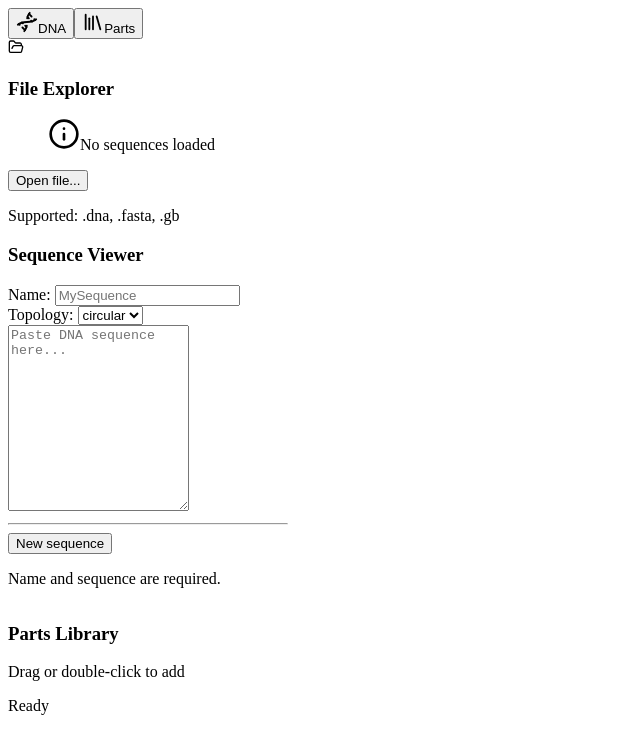
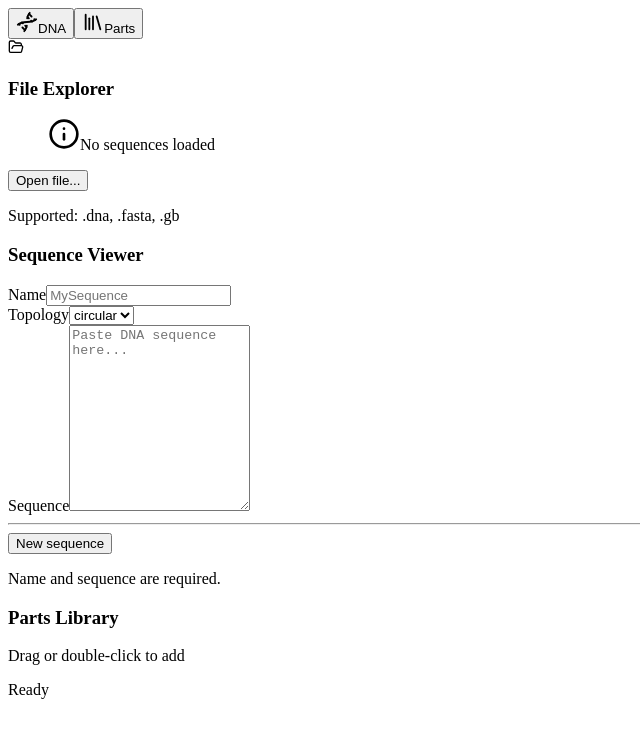
Before and after one commit to Hitorux90/NAipE, a React (Vite) app in the folder src/: page / in a window 1280 px wide. Both pictures are taken after a click on the button "New sequence". Shown: the top 754 px of the page, without its empty margins (0-640 px from the left). Built offline with nearby package versions, Linux system fonts and the light colour scheme.

Commit message:
feat: wire async stdout and stderr reader tasks in SidecarManager::new (TICKET-1)

```diff
--- a/src/components/SequenceViewer.tsx
+++ b/src/components/SequenceViewer.tsx
@@ -9,6 +9,12 @@ interface Props {
   sequence: Sequence | null;
   onChange: (updated: Sequence) => void;
   onCreateSequence?: (created: Sequence) => void;
+}
+
+function statusVariant(status: string): string {
+  const lower = status.toLowerCase();
+  if (lower.includes('fail') || lower.includes('required')) return ' status--error';
+  return ' status--success';
 }
 
 export default function SequenceViewer({ sequence, onChange, onCreateSequence }: Props) {
@@ -145,25 +151,26 @@ export default function SequenceViewer({ sequence, onChange, onCreateSequence }:
     return (
       <div className="canvas__empty">
         <h3 className="canvas__title">Sequence Viewer</h3>
-        <label>
-          Name:{' '}
+        <div className="form-group">
+          <label className="form-label">Name</label>
           <input className="input" value={name} onChange={(e) => setName(e.target.value)} placeholder="MySequence" />
-        </label>
-        <br />
-        <label>
-          Topology:{' '}
+        </div>
+        <div className="form-group">
+          <label className="form-label">Topology</label>
           <select className="select" value={topology} onChange={(e) => setTopology(e.target.value)}>
             <option value="circular">circular</option>
             <option value="linear">linear</option>
           </select>
-        </label>
-        <br />
-        <textarea className="textarea" value={sequenceText} onChange={(e) => setSequenceText(e.target.value)} rows={12} placeholder="Paste DNA sequence here..." />
+        </div>
+        <div className="form-group">
+          <label className="form-label">Sequence</label>
+          <textarea className="textarea" value={sequenceText} onChange={(e) => setSequenceText(e.target.value)} rows={12} placeholder="Paste DNA sequence here..." />
+        </div>
         <hr className="separator" />
         <div className="button-group">
           <button id="new-sequence-btn" className="button button--primary" onClick={createSequence}>New sequence</button>
         </div>
-        {status && <p className="status">{status}</p>}
+        {status && <p className={`status${statusVariant(status)}`}>{status}</p>}
       </div>
     );
   }
@@ -171,21 +178,24 @@ export default function SequenceViewer({ sequence, onChange, onCreateSequence }:
   return (
     <div className="canvas__content">
       <h3 className="canvas__title">Sequence Viewer</h3>
-      <label>
-        Name:{' '}
+      <div className="form-group">
+        <label className="form-label">Name</label>
         <input className="input" value={sequence.name} onChange={(e) => onChange({ ...sequence, name: e.target.value })} />
-      </label>
-      <br />
-      Length: {sequence.length_bp} bp | Topology: {sequence.topology}
-      <br />
-      <textarea className="textarea" value={sequence.sequence} onChange={(e) => onChange({ ...sequence, sequence: e.target.value, length_bp: e.target.value.length })} rows={12} />
+      </div>
+      <p className="canvas__meta">
+        Length: {sequence.length_bp} bp | Topology: {sequence.topology}
+      </p>
+      <div className="form-group">
+        <label className="form-label">Sequence</label>
+        <textarea className="textarea" value={sequence.sequence} onChange={(e) => onChange({ ...sequence, sequence: e.target.value, length_bp: e.target.value.length })} rows={12} />
+      </div>
       <hr className="separator" />
       <div className="button-group">
         <button id="save-dna-btn" className="button button--secondary" onClick={saveDna}><Dna size={16} /> Save as .dna</button>
         <button id="save-fasta-btn" className="button button--secondary" onClick={saveFasta}><FileText size={16} /> Save as .fasta</button>
         <button id="save-gb-btn" className="button button--secondary" onClick={saveGb}><BookOpen size={16} /> Save as .gb</button>
       </div>
-      {status && <p className="status">{status}</p>}
+      {status && <p className={`status${statusVariant(status)}`}>{status}</p>}
     </div>
   );
 }
--- a/src/components/SplitPane.tsx
+++ b/src/components/SplitPane.tsx
@@ -1,21 +1,27 @@
 import { useState, useRef, useCallback } from 'react';
 
 type Props = {
-  defaultLeftWidth?: number;
-  minLeftWidth?: number;
-  maxLeftWidth?: number;
+  /** Which pane gets the fixed (resizable) width; the other flexes. @default 'left' */
+  primaryPane?: 'left' | 'right';
+  /** Initial width (px) of the primary pane. @default 280 */
+  defaultSize?: number;
+  /** Minimum width (px) of the primary pane. @default 180 */
+  minSize?: number;
+  /** Maximum width (px) of the primary pane. @default 640 */
+  maxSize?: number;
   left: React.ReactNode;
   right: React.ReactNode;
 };
 
 export default function SplitPane({
-  defaultLeftWidth = 360,
-  minLeftWidth = 220,
-  maxLeftWidth = 640,
+  primaryPane = 'left',
+  defaultSize = 280,
+  minSize = 180,
+  maxSize = 640,
   left,
   right,
 }: Props) {
-  const [leftWidth, setLeftWidth] = useState(defaultLeftWidth);
+  const [paneSize, setPaneSize] = useState(defaultSize);
   const dragging = useRef(false);
   const startX = useRef(0);
   const startWidth = useRef(0);
@@ -23,17 +29,20 @@ export default function SplitPane({
   const handleMouseDown = useCallback((e: React.MouseEvent) => {
     dragging.current = true;
     startX.current = e.clientX;
-    startWidth.current = leftWidth;
+    startWidth.current = paneSize;
     document.addEventListener('mousemove', handleMouseMove);
     document.addEventListener('mouseup', handleMouseUp);
-  }, [leftWidth]);
+  }, [paneSize]);
 
   const handleMouseMove = useCallback((e: MouseEvent) => {
     if (!dragging.current) return;
-    const delta = e.clientX - startX.current;
-    const next = Math.min(maxLeftWidth, Math.max(minLeftWidth, startWidth.current + delta));
-    setLeftWidth(next);
-  }, [minLeftWidth, maxLeftWidth]);
+    // primaryPane='left':  drag right → increase → +delta
+    // primaryPane='right': drag right → decrease → -delta
+    const rawDelta = e.clientX - startX.current;
+    const delta = primaryPane === 'left' ? rawDelta : -rawDelta;
+    const next = Math.min(maxSize, Math.max(minSize, startWidth.current + delta));
+    setPaneSize(next);
+  }, [minSize, maxSize, primaryPane]);
 
   const handleMouseUp = useCallback(() => {
     dragging.current = false;
@@ -42,30 +51,54 @@ export default function SplitPane({
   }, [handleMouseMove]);
 
   const handleKeyDown = useCallback((e: React.KeyboardEvent) => {
+    // ArrowRight always INCREASES the primary pane; ArrowLeft DECREASES.
+    // For primaryPane='right', the sign flips because moving the divider
+    // right makes a right-side primary pane smaller.
+    const sign = primaryPane === 'left' ? 1 : -1;
     if (e.key === 'ArrowLeft') {
-      setLeftWidth((w) => Math.max(minLeftWidth, w - 10));
+      setPaneSize((w) => Math.max(minSize, w - 10 * sign));
     } else if (e.key === 'ArrowRight') {
-      setLeftWidth((w) => Math.min(maxLeftWidth, w + 10));
+      setPaneSize((w) => Math.min(maxSize, w + 10 * sign));
     }
-  }, [minLeftWidth, maxLeftWidth]);
+  }, [minSize, maxSize, primaryPane]);
 
-  return (
-    <div className="split-pane">
-      <div className="split-pane__left" style={{ width: leftWidth }}>
-        {left}
-      </div>
+  const divider = (
     <div
       className="split-pane__divider"
       role="separator"
       aria-orientation="vertical"
+      aria-valuenow={Math.round(paneSize)}
+      aria-valuemin={minSize}
+      aria-valuemax={maxSize}
       tabIndex={0}
-        style={{ cursor: 'col-resize' }}
       onMouseDown={handleMouseDown}
       onKeyDown={handleKeyDown}
     />
-      <div className="split-pane__right">
+  );
+
+  return (
+    <div className="split-pane">
+      {primaryPane === 'left' ? (
+        <>
+          <div className="split-pane__primary" style={{ width: paneSize }}>
+            {left}
+          </div>
+          {divider}
+          <div className="split-pane__secondary">
             {right}
           </div>
+        </>
+      ) : (
+        <>
+          <div className="split-pane__secondary">
+            {left}
+          </div>
+          {divider}
+          <div className="split-pane__primary" style={{ width: paneSize }}>
+            {right}
+          </div>
+        </>
+      )}
     </div>
   );
 }
--- a/src/src/App.tsx
+++ b/src/src/App.tsx
@@ -73,13 +73,14 @@ export default function App() {
       <aside className="layout__rail" data-testid="nav-rail">
         <NavRail items={[{id:'sequences',icon:'dna',label:'DNA'},{id:'constructs',icon:'library',label:'Parts'}]} activeId="sequences" onSelect={() => {}} />
       </aside>
-      <div style={{ gridArea: 'sidebar-left / sidebar-left / canvas / canvas', display: 'flex', width: '100%', height: '100%', overflow: 'hidden' }}>
+      <div className="layout__content">
         <SplitPane
-          defaultLeftWidth={280}
-          minLeftWidth={180}
-          maxLeftWidth={400}
+          primaryPane="left"
+          defaultSize={280}
+          minSize={180}
+          maxSize={400}
           left={
-            <aside className="layout__sidebar--left" style={{ width: '100%' }}>
+            <aside className="layout__sidebar--left">
               <FileExplorer
                 sequences={sequences}
                 selectedId={activeId}
@@ -89,16 +90,26 @@ export default function App() {
             </aside>
           }
           right={
-            <main className="layout__canvas">
-              <DocumentTabs tabs={[]} activeId="" onSelect={() => {}} />
-              <SequenceViewer sequence={activeSequence} onChange={setActiveSequence} onCreateSequence={handleCreateSequence} />
-            </main>
+            <SplitPane
+              primaryPane="right"
+              defaultSize={280}
+              minSize={180}
+              maxSize={480}
+              left={
+                <main className="layout__canvas">
+                  <DocumentTabs tabs={[]} activeId="" onSelect={() => {}} />
+                  <SequenceViewer sequence={activeSequence} onChange={setActiveSequence} onCreateSequence={handleCreateSequence} />
+                </main>
+              }
+              right={
+                <aside className="layout__sidebar--right">
+                  <PartsLibrary parts={parts} />
+                </aside>
+              }
+            />
           }
         />
       </div>
-      <aside className="layout__sidebar--right">
-        <PartsLibrary parts={parts} />
-      </aside>
       <StatusBar message="Ready" />
     </div>
   );
--- a/src/styles/component.css
+++ b/src/styles/component.css
@@ -187,7 +187,7 @@
 }
 
 .file-item__meta {
-  font-size: var(--font-size-ui-small, 12px);
+  font-size: var(--font-size-sm, 12px);
   color: var(--color-text-secondary, #6B7280);
 }
 
@@ -199,7 +199,7 @@
 
 .file-explorer__hint {
   margin-top: var(--space-6, 6px);
-  font-size: var(--font-size-ui-small, 12px);
+  font-size: var(--font-size-sm, 12px);
   color: var(--color-text-secondary, #6B7280);
 }
 
@@ -255,11 +255,39 @@
   color: var(--color-text-primary, #111827);
   padding: var(--space-8, 8px) var(--space-12, 12px);
   background: var(--color-bg-sidebar, #F9FAFB);
-  border: 1px solid var(--color-border-subtle, var(--border-color-subtle, #E5E7EB));
+  border: 1px solid var(--color-border-subtle, #E5E7EB);
   border-radius: 6px;
   margin-top: var(--space-12, 12px);
+  width: 100%;
+  box-sizing: border-box;
+  word-break: break-word;
 }
 
+/* Status message variants */
+.status--error {
+  background: var(--color-danger-bg, #FEF2F2);
+  border-color: var(--color-danger, #DC2626);
+  color: var(--color-danger, #DC2626);
+}
+
+.status--success {
+  background: var(--color-success-bg, #F0FDF4);
+  border-color: var(--color-success, #16A34A);
+  color: var(--color-success, #16A34A);
+}
+
+/* Form groups (SequenceViewer) */
+.form-group {
+  display: flex;
+  flex-direction: column;
+  gap: var(--space-4, 4px);
+}
+
+.form-label {
+  font-size: var(--font-size-sm, 12px);
+  font-weight: 500;
+  color: var(--color-text-secondary, #6B7280);
+}
 
 /* Drag-and-drop feedback */
 .construct-canvas.drag-over {
@@ -305,3 +333,148 @@
     color: HighlightText;
   }
 }
+
+/* ============================================================
+   Document Tabs
+   ============================================================ */
+
+.doc-tabs {
+  display: flex;
+  align-items: center;
+  gap: var(--space-2, 2px);
+  padding: 0 var(--space-8, 8px);
+  height: var(--layout-tab-height, 36px);
+  background: var(--color-bg-sidebar, #F9FAFB);
+  border-bottom: 1px solid var(--color-border-subtle, #E5E7EB);
+  overflow-x: auto;
+  flex-shrink: 0;
+}
+
+.doc-tab {
+  display: inline-flex;
+  align-items: center;
+  gap: var(--space-6, 6px);
+  height: var(--layout-tab-height, 36px);
+  padding: 0 var(--space-12, 12px);
+  border: none;
+  border-right: 1px solid var(--color-border-subtle, #E5E7EB);
+  background: transparent;
+  color: var(--color-text-secondary, #6B7280);
+  font-size: var(--font-size-sm, 12px);
+  cursor: pointer;
+  white-space: nowrap;
+  flex-shrink: 0;
+  transition: background var(--transition-fast, 100ms), color var(--transition-fast, 100ms);
+}
+
+.doc-tab:hover {
+  background: var(--color-hover-bg, #E5E7EB);
+  color: var(--color-text-primary, #111827);
+}
+
+.doc-tab--active {
+  background: var(--color-bg-canvas, #FFFFFF);
+  color: var(--color-text-primary, #111827);
+  border-bottom: 2px solid var(--color-primary-accent, #2563EB);
+  font-weight: 600;
+}
+
+.doc-tab__close {
+  display: inline-flex;
+  align-items: center;
+  justify-content: center;
+  width: 16px;
+  height: 16px;
+  border-radius: 3px;
+  opacity: 0.5;
+  transition: opacity var(--transition-fast, 100ms), background var(--transition-fast, 100ms);
+}
+
+.doc-tab:hover .doc-tab__close,
+.doc-tab--active .doc-tab__close {
+  opacity: 1;
+}
+
+.doc-tab__close:hover {
+  background: var(--color-hover-bg, #E5E7EB);
+}
+
+.doc-tab:focus-visible {
+  outline: var(--outline-focus-width, 2px) solid var(--outline-focus-color, #2563EB);
+  outline-offset: calc(-1 * var(--outline-focus-width, 2px));
+}
+
+/* ============================================================
+   Parts Library
+   ============================================================ */
+
+.parts-list {
+  list-style: none;
+  margin: 0;
+  padding: 0;
+  overflow: auto;
+  flex: 1;
+}
+
+.part-item {
+  display: flex;
+  align-items: center;
+  gap: var(--space-6, 6px);
+  padding: var(--space-6, 6px) var(--space-12, 12px);
+  border-bottom: 1px solid var(--color-border-subtle, #E5E7EB);
+  cursor: grab;
+  min-height: var(--sidebar-item-height, 28px);
+  font-size: var(--font-size-sm, 12px);
+  transition: background var(--transition-fast, 100ms);
+}
+
+.part-item:hover {
+  background: var(--color-hover-bg, #E5E7EB);
+}
+
+.part-item.selected,
+.part-item[aria-selected="true"] {
+  background: var(--color-active-bg, #D1D5DB);
+  border-left: 3px solid var(--color-primary-accent, #2563EB);
+}
+
+.part-item:focus-visible {
+  outline: var(--outline-focus-width, 2px) solid var(--outline-focus-color, #2563EB);
+  outline-offset: calc(-1 * var(--outline-focus-width, 2px));
+}
+
+.part-id {
+  font-size: var(--font-size-xs, 11px);
+  color: var(--color-text-secondary, #6B7280);
+  font-family: var(--font-family-sequence, monospace);
+}
+
+.part-name {
+  flex: 1;
+  font-weight: 600;
+  color: var(--color-text-primary, #111827);
+  overflow: hidden;
+  text-overflow: ellipsis;
+  white-space: nowrap;
+}
+
+.part-category {
+  font-size: var(--font-size-xs, 11px);
+  color: var(--color-text-secondary, #6B7280);
+  background: var(--color-hover-bg, #E5E7EB);
+  padding: 1px 4px;
+  border-radius: 3px;
+}
+
+.part-length {
+  font-size: var(--font-size-xs, 11px);
+  color: var(--color-text-secondary, #6B7280);
+  font-family: var(--font-family-sequence, monospace);
+}
+
+.parts-hint {
+  padding: var(--space-8, 8px) var(--space-12, 12px);
+  font-size: var(--font-size-xs, 11px);
+  color: var(--color-text-secondary, #6B7280);
+  border-top: 1px solid var(--color-border-subtle, #E5E7EB);
+}
--- a/src/styles/layout.css
+++ b/src/styles/layout.css
@@ -1,15 +1,15 @@
 /* ============================================================
    NAipE — Layout (Fase 1b)
-   Three-panel + rail + status bar layout.
+   Two-column grid: rail + content. Content holds nested SplitPanes.
    ============================================================ */
 
 .app {
   display: grid;
-  grid-template-columns: var(--layout-nav-rail-width, 56px) var(--layout-sidebar-width, 240px) 1fr var(--layout-right-sidebar-width, 280px);
+  grid-template-columns: var(--layout-nav-rail-width, 56px) 1fr;
   grid-template-rows: 1fr var(--layout-status-bar-height, 24px);
   grid-template-areas:
-    "rail sidebar-left canvas sidebar-right"
-    "rail status-bar status-bar status-bar";
+    "rail content"
+    "rail status-bar";
   height: 100vh;
   width: 100vw;
   background: var(--color-bg-canvas, #FFFFFF);
@@ -22,18 +22,25 @@
   border-right: 1px solid var(--color-border-subtle, #E5E7EB);
 }
 
+.layout__content {
+  grid-area: content;
+  overflow: hidden;
+  display: flex;
+  width: 100%;
+  height: 100%;
+}
+
 .layout__sidebar--left {
-  grid-area: sidebar-left;
-  width: var(--layout-sidebar-width, 240px);
   background: var(--color-bg-sidebar, #F9FAFB);
   border-right: 1px solid var(--color-border-subtle, #E5E7EB);
   display: flex;
   flex-direction: column;
   overflow: hidden;
+  width: 100%;
+  height: 100%;
 }
 
 .layout__canvas {
-  grid-area: canvas;
   background: var(--color-bg-canvas, #FFFFFF);
   overflow: hidden;
   display: flex;
@@ -41,18 +48,15 @@
 }
 
 .layout__sidebar--right {
-  grid-area: sidebar-right;
-  width: var(--layout-right-sidebar-width, 280px);
   background: var(--color-bg-sidebar, #F9FAFB);
   border-left: 1px solid var(--color-border-subtle, #E5E7EB);
   display: flex;
   flex-direction: column;
   overflow: hidden;
+  width: 100%;
+  height: 100%;
 }
 
-.layout__status-bar {
-  grid-area: status-bar;
-  height: var(--layout-status-bar-height, 24px);
-  background: var(--color-bg-status, #F9FAFB);
-  border-top: 1px solid var(--color-border-subtle, #E5E7EB);
-}
+/* .layout__status-bar styles are owned by status-bar.css
+   StatusBar still lives in the grid as a direct child of .app,
+   spanning both columns via grid-area: status-bar. */
--- a/src/styles/split-pane.css
+++ b/src/styles/split-pane.css
@@ -1,5 +1,5 @@
 /* ============================================================
-   NAipE — SplitPane (Fase 1b)
+   NAipE — SplitPane (Fase 1b → Phase B: direction-agnostic)
    ============================================================ */
 
 .split-pane {
@@ -9,13 +9,16 @@
   background: var(--color-bg-canvas, #FFFFFF);
 }
 
-.split-pane__left {
+/* Primary pane: gets its width from inline style (in px).
+   Secondary pane: flex:1 fills remaining space. */
+
+.split-pane__primary {
   height: 100%;
   overflow: hidden;
   min-width: 0;
 }
 
-.split-pane__right {
+.split-pane__secondary {
   flex: 1;
   height: 100%;
   min-width: 0;
@@ -24,7 +27,8 @@
 }
 
 .split-pane__divider {
-  width: var(--space-4, 4px) var(--space-2, 2px);
+  width: var(--space-4, 4px);
+  flex-shrink: 0;
   cursor: col-resize;
   background: var(--color-border-subtle, #E5E7EB);
   border-left: 1px solid var(--color-border-subtle, #E5E7EB);
--- a/src/styles/status-bar.css
+++ b/src/styles/status-bar.css
@@ -12,7 +12,7 @@
   align-items: center;
   justify-content: space-between;
   padding: 0 var(--space-12, 12px);
-  font-size: var(--font-size-ui-small, 12px);
+  font-size: var(--font-size-sm, 12px);
   color: var(--color-text-secondary, #6B7280);
 }
 
```
Also changed, not shown: 2 other files (tests, documents, lock files or other folders). Lines whose indentation alone changed are shown as unchanged.
